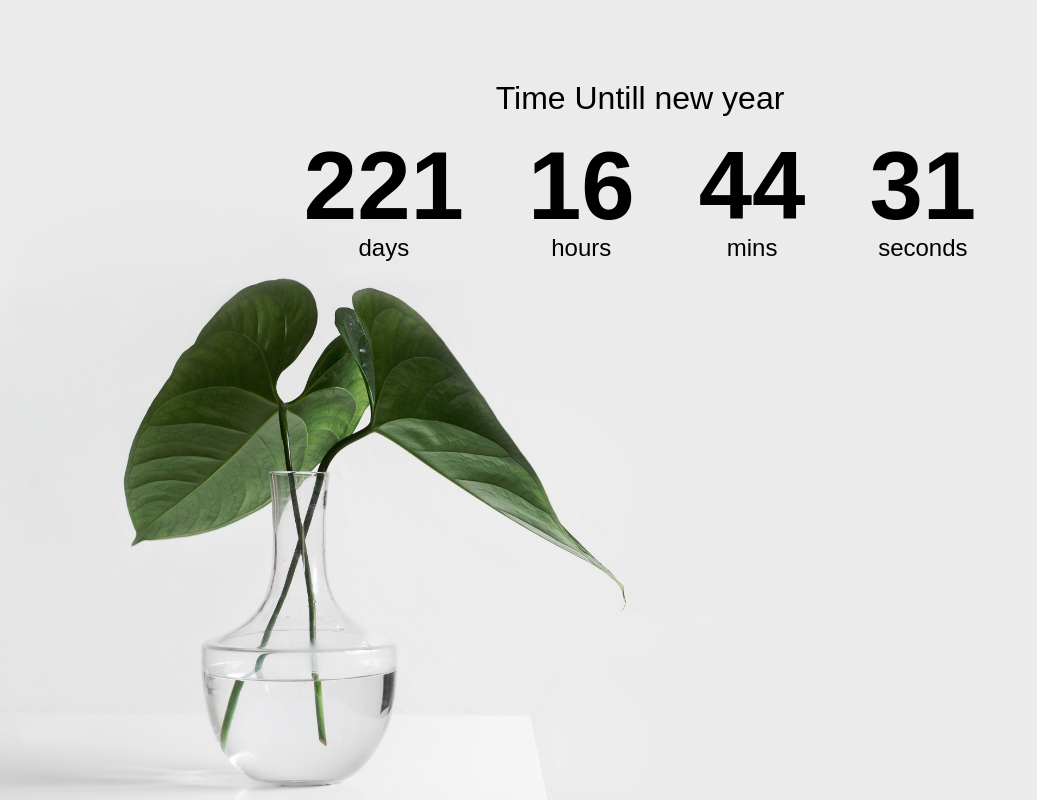
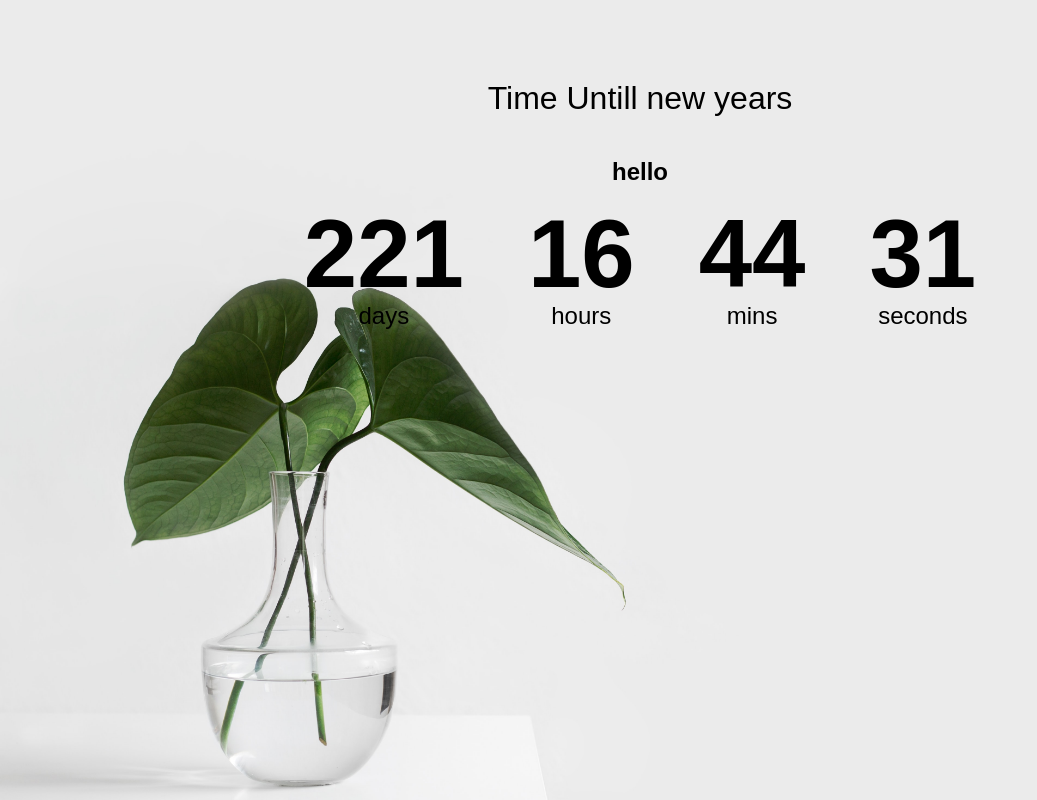
Before and after one commit to kavyav511/javascript-projects, a plain HTML site: page countdown-timer/index.html in a window 1280 px wide. Shown: the whole page, without its empty margins (0-1037 px from the left). Drawn offline with Linux system fonts and the light colour scheme.

Commit message:
fist commit

```diff
--- a/countdown-timer/index.html
+++ b/countdown-timer/index.html
@@ -8,7 +8,8 @@
     <title>Countdown-timer</title>
 </head>
 <body>
-    <h1>Time Untill new year</h1>
+    <h1>Time Untill new years</h1>
+    <h2>hello</h2>
     <div class="countdown-container">
         <div class=" countdown-el days-c">
              <p class="big-text" id="days">0</p>
```
